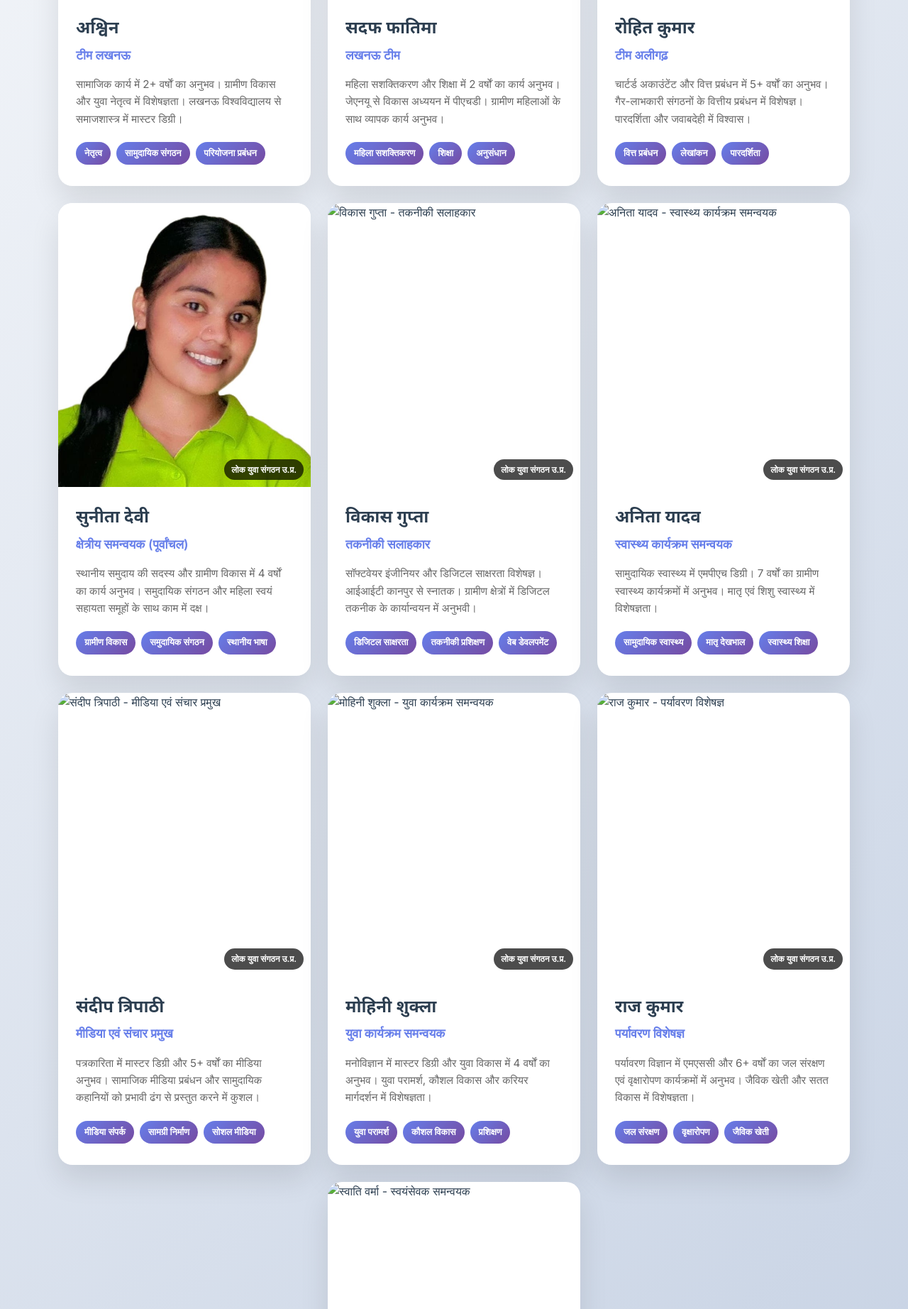
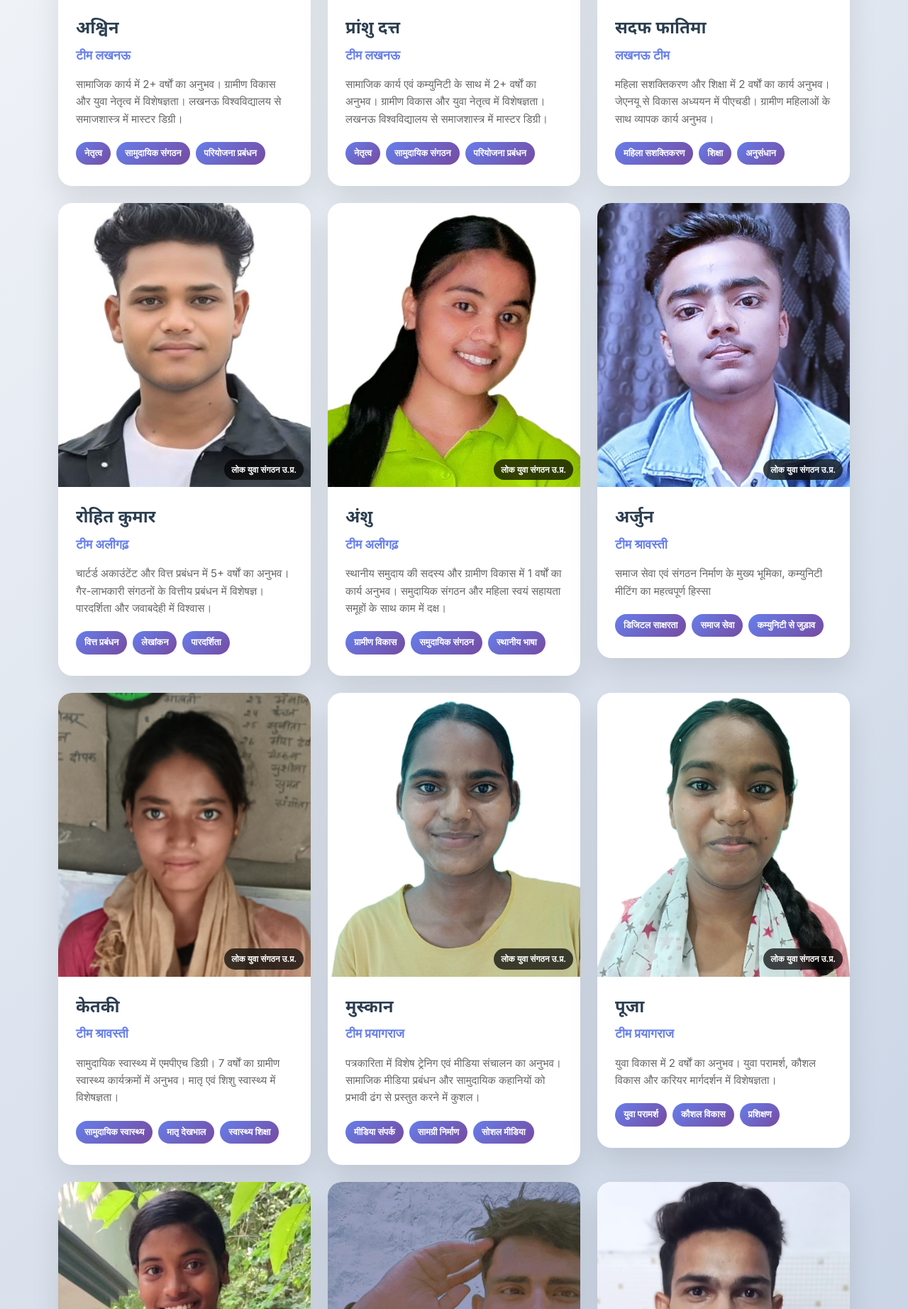
Before and after one commit to upstatefederationgroup-hash/sangthanofup, a plain HTML site: page team.html in a window 1280 px wide. Shown: the part 956-2800 px from the top of the page at 71% size. Drawn offline with nearby package versions, Linux system fonts and the light colour scheme.

Commit message:
Team added

```diff
--- a/team.html
+++ b/team.html
@@ -74,6 +74,9 @@
                         <a class="nav-link touch-animate" href="contact.html">संपर्क करें</a>
                     </li>
                     <li class="nav-item">
+                        <a class="nav-link touch-animate" href="genrate-id.html">अपनी ID बनाये </a>
+                    </li>
+                    <li class="nav-item">
                         <a class="nav-link btn btn-primary text-white px-3 ms-2 touch-animate" href="join.html">जुड़ें</a>
                     </li>
                 </ul>
@@ -129,6 +132,38 @@
                         </div>
                     </div>
                 </div>
+
+                <!-- Team Member 11 -->
+                <div class="col-lg-4 col-md-6">
+                    <div class="team-card animate-fade-up">
+                        <div class="team-image-wrapper">
+                            <img src="assets/team/pranshu.jpg" alt="प्रांशु - टीम लखनऊ">
+                            <div class="team-watermark">लोक युवा संगठन उ.प्र.</div>
+                            <div class="team-overlay">
+                                <div class="team-social">
+                                    <a href="#" class="social-icon">📘</a>
+                                    <a href="#" class="social-icon">📧</a>
+                                    <a href="#" class="social-icon">📞</a>
+                                    <a href="#" class="social-icon">💼</a>
+                                </div>
+                            </div>
+                        </div>
+                        <div class="team-info">
+                            <h3 class="team-name hindi-text">प्रांशु दत्त</h3>
+                            <p class="team-position">टीम लखनऊ</p>
+                            <p class="team-description">
+                                सामाजिक कार्य एवं कम्युनिटी के साथ में 2+ वर्षों का अनुभव। ग्रामीण विकास और युवा नेतृत्व में विशेषज्ञता।
+                                लखनऊ विश्वविद्यालय से समाजशास्त्र में मास्टर डिग्री।
+                            </p>
+                            <div class="team-skills">
+                                <span class="skill-tag">नेतृत्व</span>
+                                <span class="skill-tag">सामुदायिक संगठन</span>
+                                <span class="skill-tag">परियोजना प्रबंधन</span>
+                            </div>
+                        </div>
+                    </div>
+                </div>
+
 
                 <!-- Team Member 2 -->
                 <div class="col-lg-4 col-md-6">
@@ -196,7 +231,7 @@
                 <div class="col-lg-4 col-md-6">
                     <div class="team-card animate-fade-up">
                         <div class="team-image-wrapper">
-                            <img src="assets/team/Anhsu.jpg" alt="">
+                            <img src="assets/team/Anhsu.jpg" alt="अंशु -टीम अलीगढ़ ">
                             <div class="team-watermark">लोक युवा संगठन उ.प्र.</div>
                             <div class="team-overlay">
                                 <div class="team-social">
@@ -208,10 +243,10 @@
                             </div>
                         </div>
                         <div class="team-info">
-                            <h3 class="team-name hindi-text">सुनीता देवी</h3>
-                            <p class="team-position">क्षेत्रीय समन्वयक (पूर्वांचल)</p>
+                            <h3 class="team-name hindi-text">अंशु </h3>
+                            <p class="team-position">टीम अलीगढ़</p>
                             <p class="team-description">
-                                स्थानीय समुदाय की सदस्य और ग्रामीण विकास में 4 वर्षों का कार्य अनुभव। समुदायिक
+                                स्थानीय समुदाय की सदस्य और ग्रामीण विकास में 1 वर्षों का कार्य अनुभव। समुदायिक
                                 संगठन और महिला स्वयं सहायता समूहों के साथ काम में दक्ष।
                             </p>
                             <div class="team-skills">
@@ -227,7 +262,7 @@
                 <div class="col-lg-4 col-md-6">
                     <div class="team-card animate-fade-up">
                         <div class="team-image-wrapper">
-                            <img src="assets/img/team/team-5.jpg" alt="विकास गुप्ता - तकनीकी सलाहकार">
+                            <img src="assets/team/arjun.jpg" alt="अर्जुन- टीम श्रावस्ती ">
                             <div class="team-watermark">लोक युवा संगठन उ.प्र.</div>
                             <div class="team-overlay">
                                 <div class="team-social">
@@ -239,16 +274,15 @@
                             </div>
                         </div>
                         <div class="team-info">
-                            <h3 class="team-name hindi-text">विकास गुप्ता</h3>
-                            <p class="team-position">तकनीकी सलाहकार</p>
+                            <h3 class="team-name hindi-text">अर्जुन</h3>
+                            <p class="team-position">टीम श्रावस्ती</p>
                             <p class="team-description">
-                                सॉफ्टवेयर इंजीनियर और डिजिटल साक्षरता विशेषज्ञ। आईआईटी कानपुर से स्नातक।
-                                ग्रामीण क्षेत्रों में डिजिटल तकनीक के कार्यान्वयन में अनुभवी।
+                                समाज सेवा एवं संगठन निर्माण के मुख्य भूमिका, कम्युनिटी मीटिंग का महत्वपूर्ण हिस्सा
                             </p>
                             <div class="team-skills">
                                 <span class="skill-tag">डिजिटल साक्षरता</span>
-                                <span class="skill-tag">तकनीकी प्रशिक्षण</span>
-                                <span class="skill-tag">वेब डेवलपमेंट</span>
+                                <span class="skill-tag">समाज सेवा </span>
+                                <span class="skill-tag">कम्युनिटी से जुड़ाव</span>
                             </div>
                         </div>
                     </div>
@@ -258,7 +292,7 @@
                 <div class="col-lg-4 col-md-6">
                     <div class="team-card animate-fade-up">
                         <div class="team-image-wrapper">
-                            <img src="assets/img/team/team-6.jpg" alt="अनिता यादव - स्वास्थ्य कार्यक्रम समन्वयक">
+                            <img src="assets/team/ketki.jpg" alt="केतकी- श्रावस्ती">
                             <div class="team-watermark">लोक युवा संगठन उ.प्र.</div>
                             <div class="team-overlay">
                                 <div class="team-social">
@@ -270,8 +304,8 @@
                             </div>
                         </div>
                         <div class="team-info">
-                            <h3 class="team-name hindi-text">अनिता यादव</h3>
-                            <p class="team-position">स्वास्थ्य कार्यक्रम समन्वयक</p>
+                            <h3 class="team-name hindi-text">केतकी</h3>
+                            <p class="team-position">टीम श्रावस्ती</p>
                             <p class="team-description">
                                 सामुदायिक स्वास्थ्य में एमपीएच डिग्री। 7 वर्षों का ग्रामीण स्वास्थ्य कार्यक्रमों में
                                 अनुभव। मातृ एवं शिशु स्वास्थ्य में विशेषज्ञता।
@@ -289,7 +323,7 @@
                 <div class="col-lg-4 col-md-6">
                     <div class="team-card animate-fade-up">
                         <div class="team-image-wrapper">
-                            <img src="assets/img/team/team-7.jpg" alt="संदीप त्रिपाठी - मीडिया एवं संचार प्रमुख">
+                            <img src="assets/team/muskan.jpg" alt="मुस्कान- टीम प्रयागराज ">
                             <div class="team-watermark">लोक युवा संगठन उ.प्र.</div>
                             <div class="team-overlay">
                                 <div class="team-social">
@@ -301,10 +335,10 @@
                             </div>
                         </div>
                         <div class="team-info">
-                            <h3 class="team-name hindi-text">संदीप त्रिपाठी</h3>
-                            <p class="team-position">मीडिया एवं संचार प्रमुख</p>
+                            <h3 class="team-name hindi-text">मुस्कान</h3>
+                            <p class="team-position">टीम प्रयागराज </p>
                             <p class="team-description">
-                                पत्रकारिता में मास्टर डिग्री और 5+ वर्षों का मीडिया अनुभव। सामाजिक मीडिया प्रबंधन
+                                पत्रकारिता में विशेष ट्रेनिग एवं मीडिया संचालन का अनुभव। सामाजिक मीडिया प्रबंधन
                                 और सामुदायिक कहानियों को प्रभावी ढंग से प्रस्तुत करने में कुशल।
                             </p>
                             <div class="team-skills">
@@ -320,7 +354,7 @@
                 <div class="col-lg-4 col-md-6">
                     <div class="team-card animate-fade-up">
                         <div class="team-image-wrapper">
-                            <img src="assets/img/team/team-8.jpg" alt="मोहिनी शुक्ला - युवा कार्यक्रम समन्वयक">
+                            <img src="assets/team/pooja.jpg" alt="पूजा - युवा कार्यक्रम समन्वयक">
                             <div class="team-watermark">लोक युवा संगठन उ.प्र.</div>
                             <div class="team-overlay">
                                 <div class="team-social">
@@ -332,10 +366,10 @@
                             </div>
                         </div>
                         <div class="team-info">
-                            <h3 class="team-name hindi-text">मोहिनी शुक्ला</h3>
-                            <p class="team-position">युवा कार्यक्रम समन्वयक</p>
+                            <h3 class="team-name hindi-text">पूजा</h3>
+                            <p class="team-position">टीम प्रयागराज </p>
                             <p class="team-description">
-                                मनोविज्ञान में मास्टर डिग्री और युवा विकास में 4 वर्षों का अनुभव। युवा परामर्श,
+                             युवा विकास में 2 वर्षों का अनुभव। युवा परामर्श,
                                 कौशल विकास और करियर मार्गदर्शन में विशेषज्ञता।
                             </p>
                             <div class="team-skills">
@@ -351,7 +385,7 @@
                 <div class="col-lg-4 col-md-6">
                     <div class="team-card animate-fade-up">
                         <div class="team-image-wrapper">
-                            <img src="assets/img/team/team-9.jpg" alt="राज कुमार - पर्यावरण विशेषज्ञ">
+                            <img src="assets/team/Priyanka.jpg" alt="प्रियंका  - पर्यावरण विशेषज्ञ">
                             <div class="team-watermark">लोक युवा संगठन उ.प्र.</div>
                             <div class="team-overlay">
                                 <div class="team-social">
@@ -363,10 +397,10 @@
                             </div>
                         </div>
                         <div class="team-info">
-                            <h3 class="team-name hindi-text">राज कुमार</h3>
-                            <p class="team-position">पर्यावरण विशेषज्ञ</p>
+                            <h3 class="team-name hindi-text">प्रियंका </h3>
+                            <p class="team-position">टीम अलीगढ़</p>
                             <p class="team-description">
-                                पर्यावरण विज्ञान में एमएससी और 6+ वर्षों का जल संरक्षण एवं वृक्षारोपण कार्यक्रमों में
+                                पर्यावरण में 2 वर्षों का जल संरक्षण एवं वृक्षारोपण कार्यक्रमों में
                                 अनुभव। जैविक खेती और सतत विकास में विशेषज्ञता।
                             </p>
                             <div class="team-skills">
@@ -382,7 +416,7 @@
                 <div class="col-lg-4 col-md-6">
                     <div class="team-card animate-fade-up">
                         <div class="team-image-wrapper">
-                            <img src="assets/img/team/team-10.jpg" alt="स्वाति वर्मा - स्वयंसेवक समन्वयक">
+                            <img src="assets/team/ahad.jpg" alt="अहद ">
                             <div class="team-watermark">लोक युवा संगठन उ.प्र.</div>
                             <div class="team-overlay">
                                 <div class="team-social">
@@ -394,7 +428,38 @@
                             </div>
                         </div>
                         <div class="team-info">
-                            <h3 class="team-name hindi-text">स्वाति वर्मा</h3>
+                            <h3 class="team-name hindi-text">अहद </h3>
+                            <p class="team-position">लखनऊ</p>
+                            <p class="team-description">
+                                सामाजिक कार्यक्रम एवं वृक्षारोपण कार्यक्रमों में
+                                अनुभव। जैविक खेती और सतत विकास में विशेषज्ञता।
+                            </p>
+                            <div class="team-skills">
+                                <span class="skill-tag">जल संरक्षण</span>
+                                <span class="skill-tag">वृक्षारोपण</span>
+                                <span class="skill-tag">जैविक खेती</span>
+                            </div>
+                        </div>
+                    </div>
+                </div>
+
+                <!-- Team Member 11 -->
+                <div class="col-lg-4 col-md-6">
+                    <div class="team-card animate-fade-up">
+                        <div class="team-image-wrapper">
+                            <img src="assets/team/Vikas.jpg" alt="विकास - स्वयंसेवक समन्वयक">
+                            <div class="team-watermark">लोक युवा संगठन उ.प्र.</div>
+                            <div class="team-overlay">
+                                <div class="team-social">
+                                    <a href="#" class="social-icon">📘</a>
+                                    <a href="#" class="social-icon">📧</a>
+                                    <a href="#" class="social-icon">📞</a>
+                                    <a href="#" class="social-icon">💼</a>
+                                </div>
+                            </div>
+                        </div>
+                        <div class="team-info">
+                            <h3 class="team-name hindi-text">विकाश </h3>
                             <p class="team-position">स्वयंसेवक समन्वयक</p>
                             <p class="team-description">
                                 मानव संसाधन प्रबंधन में एमबीए और स्वयंसेवक प्रबंधन में 3+ वर्षों का अनुभव।
```
Also changed, not shown: about.html (+3 -0 lines), blog.html (+3 -0 lines), contact.html (+3 -0 lines), gallery-media.html (+3 -0 lines), gallery-photos.html (+3 -0 lines), join.html (+3 -0 lines), volunteer.html (+3 -0 lines), assets/team/ahad.jpg (added), assets/team/pranshu.jpg (added).
